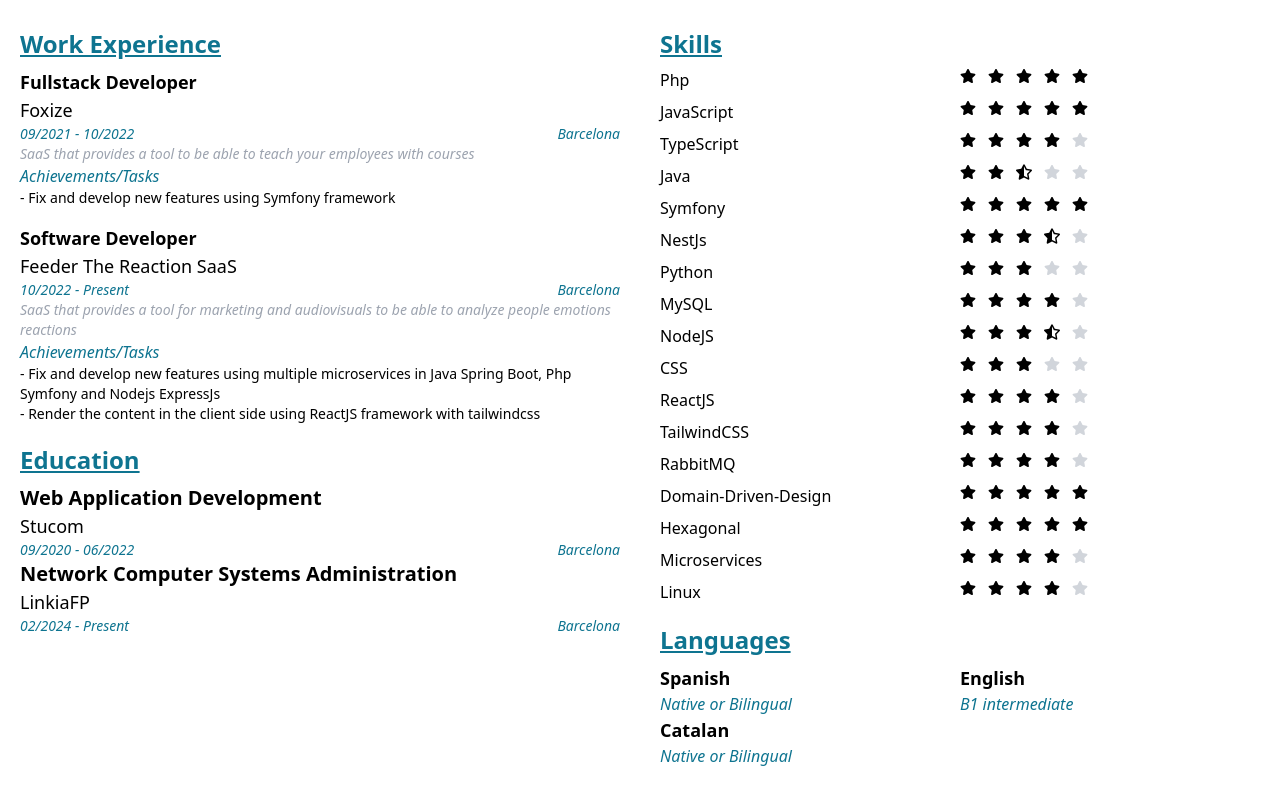
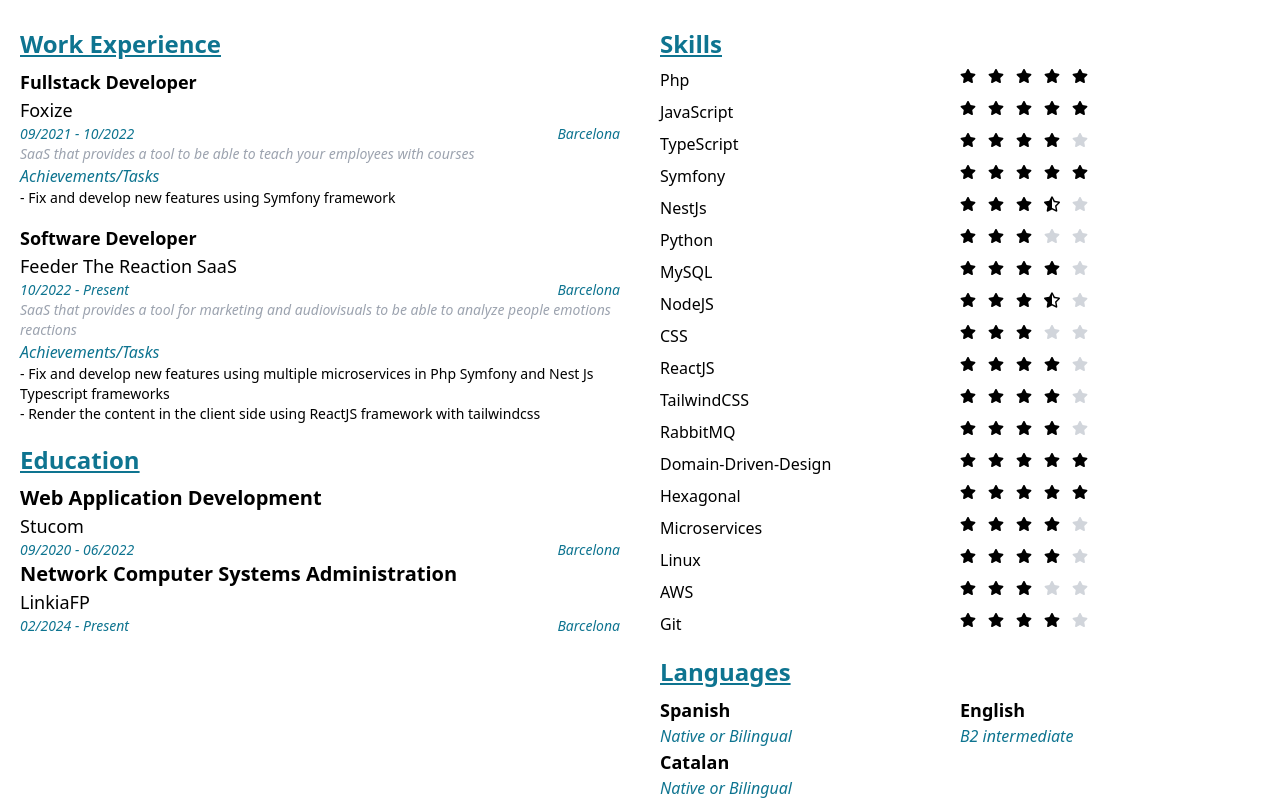
Before and after one commit to albertmenendezg/CV, a React (Create React App) app: page / in a window 1280 px wide. Shown: the part 292-1092 px from the top of the page. Before the commit the page ends 1060 px from the top, so only its background shows below. Built offline with nearby package versions, Linux system fonts and the light colour scheme.

Commit message:
changed 2.0

```diff
--- a/src/components/Experience.tsx
+++ b/src/components/Experience.tsx
@@ -51,7 +51,7 @@ const Experience = () => {
                     endDate="Present"
                     city="Barcelona"
                     description="SaaS that provides a tool for marketing and audiovisuals to be able to analyze people emotions reactions"
-                    tasks={["Fix and develop new features using multiple microservices in Java Spring Boot, Php Symfony and Nodejs ExpressJs", "Render the content in the client side using ReactJS framework with tailwindcss"]}
+                    tasks={["Fix and develop new features using multiple microservices in Php Symfony and Nest Js Typescript frameworks", "Render the content in the client side using ReactJS framework with tailwindcss"]}
                 />
             </div>
         </div>
--- a/src/components/Languages.tsx
+++ b/src/components/Languages.tsx
@@ -22,7 +22,7 @@ const Languages = () => {
                     <LanguageItem name="Spanish" level="Native or Bilingual" />
                 </div>
                 <div className="w-1/2">
-                    <LanguageItem name="English" level="B1 intermediate" />
+                    <LanguageItem name="English" level="B2 intermediate" />
                 </div>
                 <div className="w-1/2">
                     <LanguageItem name="Catalan" level="Native or Bilingual" />
--- a/src/components/Skills.tsx
+++ b/src/components/Skills.tsx
@@ -43,7 +43,6 @@ const Skills = () => {
                 <SkillItem name="Php" score={5}/>
                 <SkillItem name="JavaScript" score={5}/>
                 <SkillItem name="TypeScript" score={4}/>
-                <SkillItem name="Java" score={2.5}/>
                 <SkillItem name="Symfony" score={5}/>
                 <SkillItem name="NestJs" score={3.5}/>
                 <SkillItem name="Python" score={3}/>
@@ -57,6 +56,8 @@ const Skills = () => {
                 <SkillItem name="Hexagonal" score={5}/>
                 <SkillItem name="Microservices" score={4}/>
                 <SkillItem name="Linux" score={4}/>
+                <SkillItem name="AWS" score={3}/>
+                <SkillItem name="Git" score={4}/>
             </div>
         </div>
     );
```
